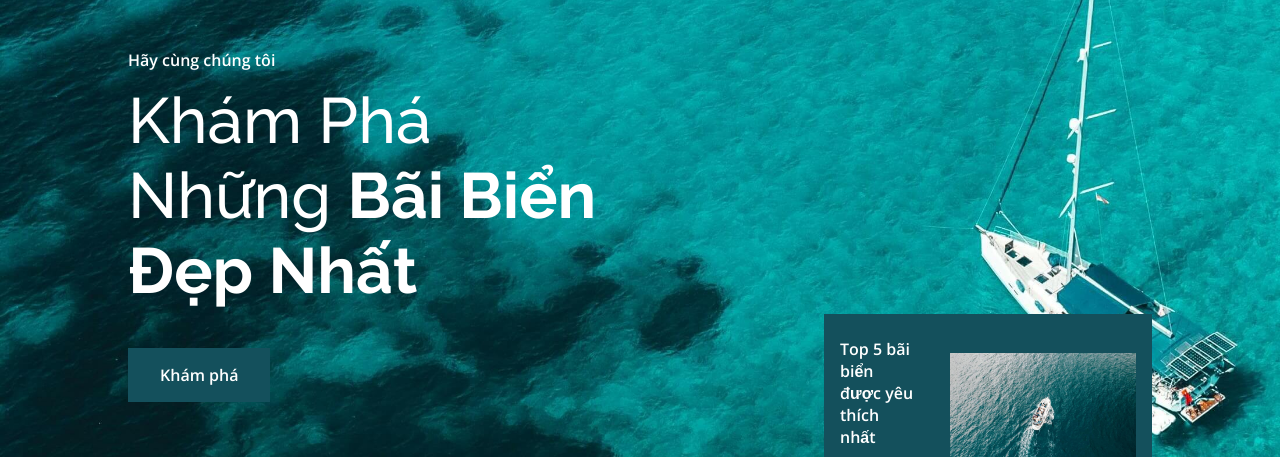
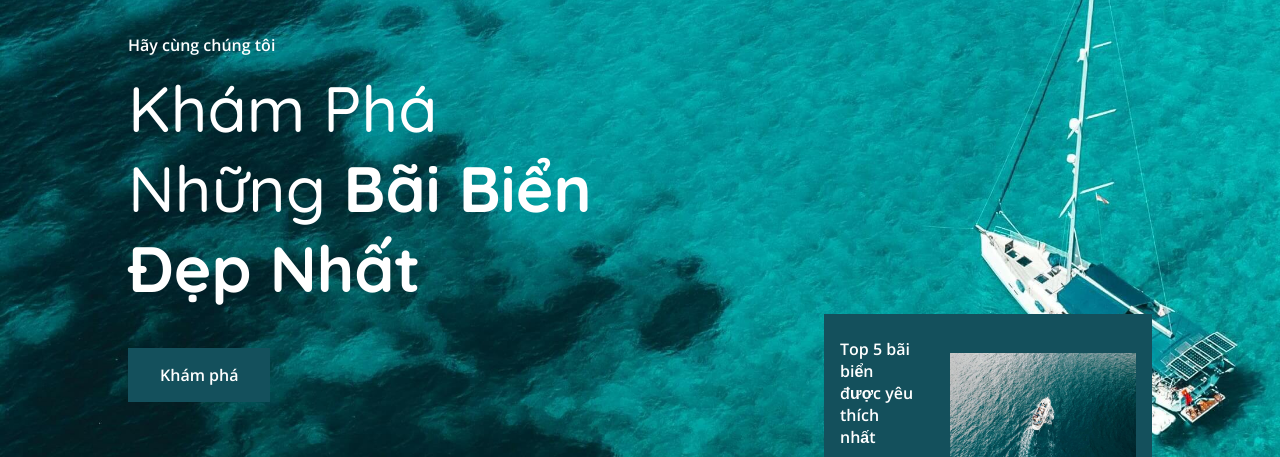
Before and after one commit to lehoang281105/Du-lich-Viet-Nam, a plain HTML site: page index.html in a window 1280 px wide. Shown: the part 72-529 px from the top of the page. Drawn offline with nearby package versions, Linux system fonts and the light colour scheme.

Commit message:
lehoang281105

```diff
--- a/assets/css/style.css
+++ b/assets/css/style.css
@@ -19,7 +19,7 @@
 
   /* ================== Phông chữ và kiểu chữ  ==================== */
   --body-font: "Open Sans", sans-serif;
-  --title-font: "Raleway", sans-serif;
+  --title-font: "Quicksand", sans-serif;
   --biggest-font-size: 2.5rem;
   --h1-font-size: 1.5rem;
   --h2-font-size: 1.25rem;
--- a/index.html
+++ b/index.html
@@ -8,7 +8,7 @@
     <link rel="preconnect" href="https://fonts.googleapis.com" />
     <link rel="preconnect" href="https://fonts.gstatic.com" crossorigin />
     <link
-      href="https://fonts.googleapis.com/css2?family=Open+Sans:wght@400;600&family=Raleway:wght@500;600;700&display=swap"
+      href="https://fonts.googleapis.com/css2?family=Open+Sans:ital,wght@0,300..800;1,300..800&family=Quicksand:wght@300..700&display=swap"
       rel="stylesheet"
     />
     <!-- ========= FAVICON =========== -->
```
